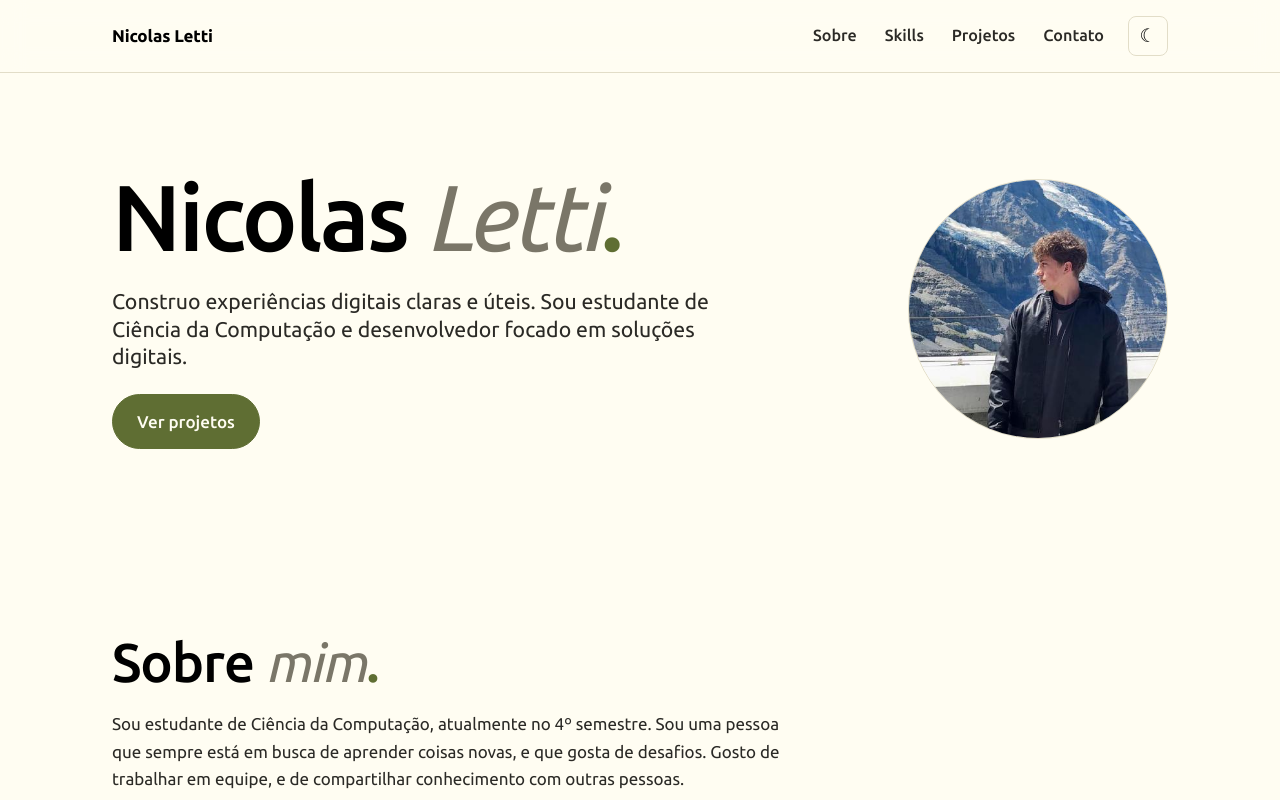
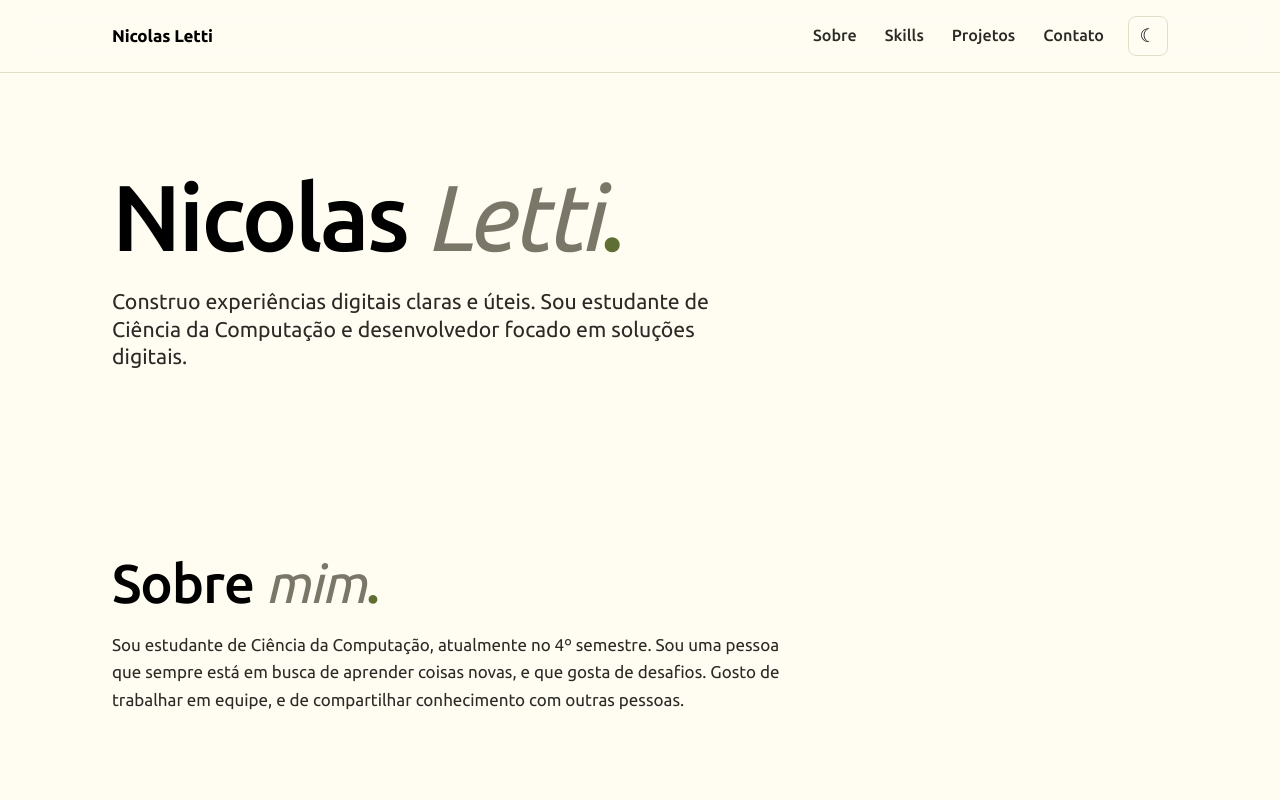
Before and after one commit to nicolasletti/portfolio, a React (Vite) app: page / in a window 1280 px wide. Shown: the top 800 px of the page. Built offline with nearby package versions, Linux system fonts and the light colour scheme.

Commit message:
feat: remove Skills component and associated actions from Hero for cleaner layout

```diff
--- a/src/App.tsx
+++ b/src/App.tsx
@@ -1,7 +1,6 @@
 import Header from './components/header/header'
 import Hero from './components/hero/hero'
 import About from './components/about/about'
-import Skills from './components/skills/skills'
 import Projects from './components/projects/projects'
 import Footer from './components/footer/footer'
 
@@ -15,7 +14,6 @@ function App() {
       <main id="conteudo">
         <Hero />
         <About />
-        <Skills />
         <Projects />
       </main>
       <Footer />
--- a/src/components/hero/hero.css
+++ b/src/components/hero/hero.css
@@ -22,13 +22,6 @@
 	font-size: 1.25rem;
 	max-width: 640px;
 }
-
-.hero-section__actions {
-	display: flex;
-	flex-wrap: wrap;
-	gap: 12px;
-}
-
 .hero-section__photo {
 	aspect-ratio: 1 / 1;
 	border: 1px solid var(--border);
--- a/src/components/hero/hero.tsx
+++ b/src/components/hero/hero.tsx
@@ -13,20 +13,7 @@ function Hero() {
 					Construo experiências digitais claras e úteis. Sou estudante de{' '}
 					{profile.course} e desenvolvedor focado em soluções digitais.
 				</p>
-				<div className="hero-section__actions">
-					<a className="button button--primary" href="#projetos">
-						Ver projetos
-					</a>
-				</div>
 			</div>
-
-			<img
-				className="hero-section__photo"
-				src={profile.avatar}
-				alt={`Foto de ${profile.name}`}
-				width={260}
-				height={260}
-			/>
 		</section>
 	)
 }
```
